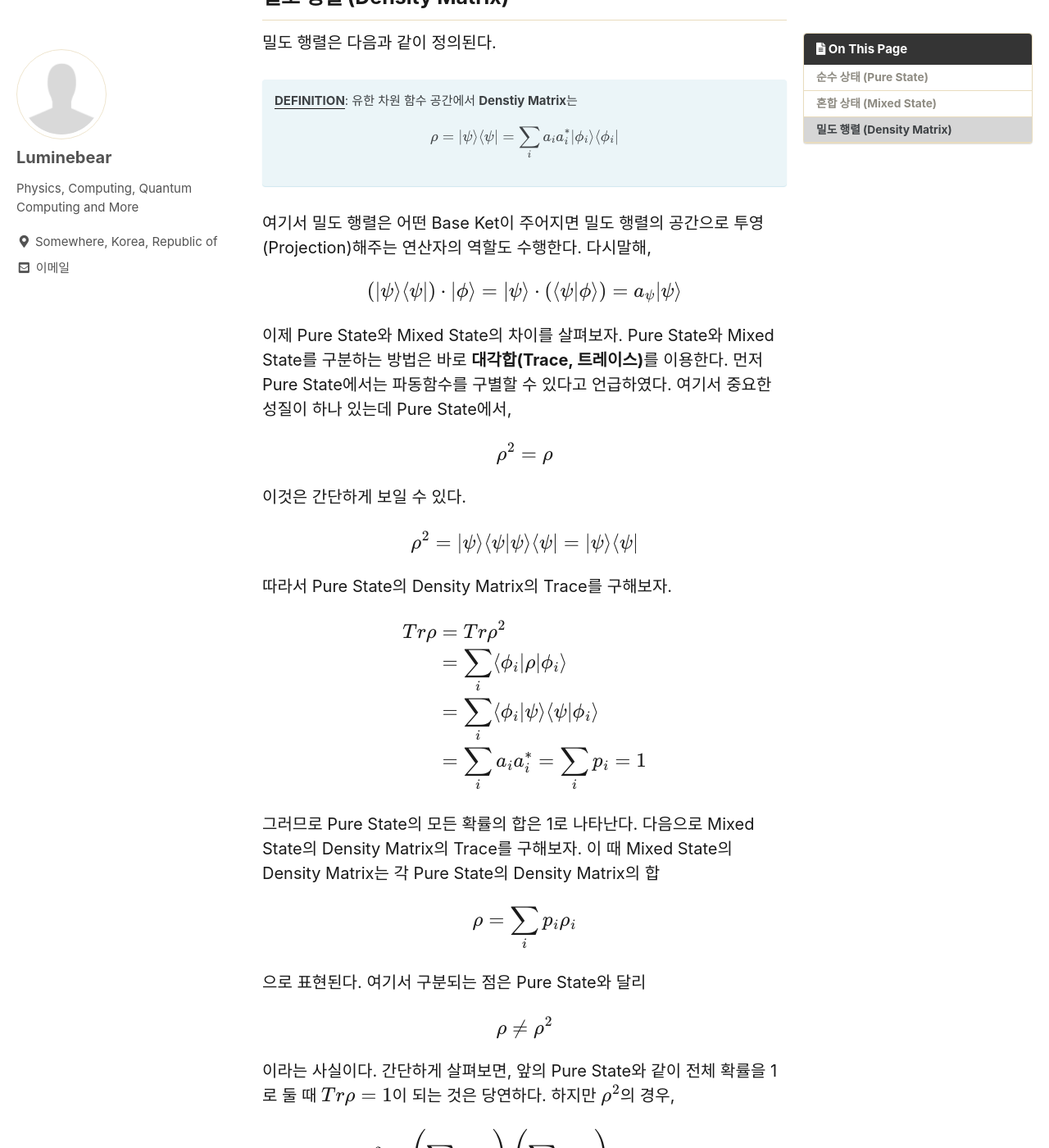
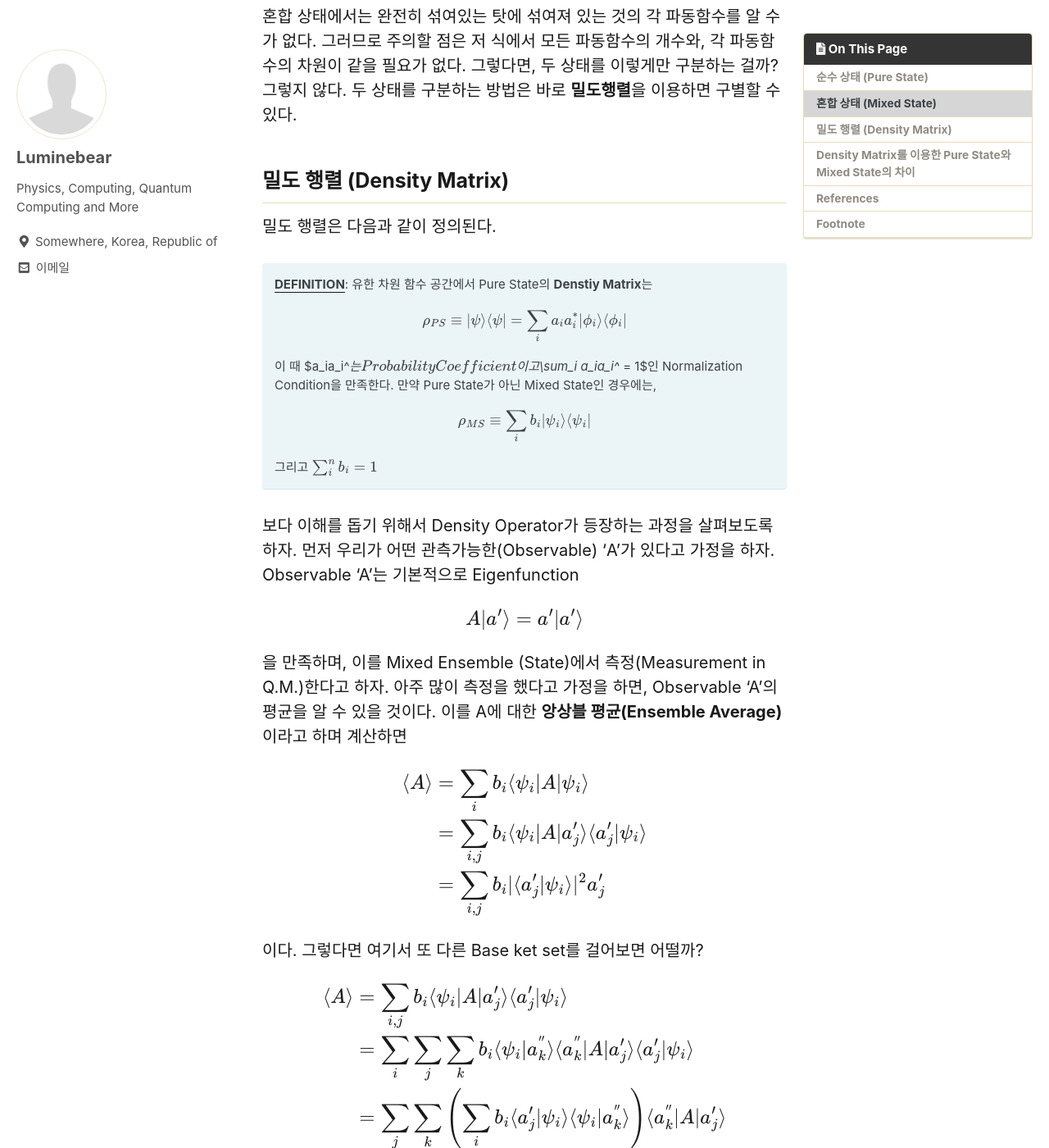
Before and after one commit to Luminebear/Luminebear.github.io, a Jekyll site: the page built from _posts/2021-01-05-PureandMixed.md, in a window 1280 px wide and 1400 px high, scrolled down 1276 px. Shown: the whole window at 82% size. Built offline with Jekyll 4.4.1, drawn with Linux system fonts in a browser that asks for light colours; cached includes are drawn as plain includes; some web fonts are replaced; comment, search, counter and statistics services are not loaded; some of the changed text lies outside the part shown.

Commit message:
Update Post

```diff
--- a/_posts/2021-01-05-PureandMixed.md
+++ b/_posts/2021-01-05-PureandMixed.md
@@ -26,42 +26,79 @@ $$
 \vert \psi \rangle = \sum_i a_i\vert \phi_i \rangle
 $$
 
-여기서 $a_i$는 i번째 확률 진폭(Probability Amplitude), $\vert \phi \rangle_i$는 i번째 직교 규격화된 파동함수이다.
+여기서 $a_i$는 i번째 확률 진폭(Probability Amplitude), $\vert \phi \rangle_i$는 i번째 직교 규격화된 고유 함수이다.
 {% endcapture %}
 <div class="notice--info">{{ notice-2 | markdownify }}</div>
 
-다시 말해서 순수 상태는 중첩되어 있지만 각 직교 규격화된 Base ket과 그것의 확률을 알 수 있는 상황을 말한다.
+다시 말해서 순수 상태는 중첩되어 있지만 각 직교 규격화된 Base Ket과 그것의 확률을 알 수 있는 상황을 말한다.
 
 ## 혼합 상태 (Mixed State)
-혼합 상태는 순수 상태와 반대의 개념이라고 생각하면 된다.
+혼합 상태는 순수 상태가 통계적으로 잘 섞여진 상태(statistically ensemble state)라고 생각하면 된다.
 
 {% capture notice-2 %}
 **<u>DEFINITION</u>**: 어떤 양자계에서 파동함수가 중첩되어 있을 때, 각 파동함수를 구별할 수 없고 여러 Pure State가 섞인 경우
-이를 **Mixed State**라고 한다. 이 경우에는 앞과는 달리 섞여있기 때문에 개별 파동함수의 구별이 불가능 하다.
+이를 **Mixed State**라고 한다. 이 경우에는 앞과는 달리 섞여있기 때문에 개별 파동함수의 구별이 불가능 하다. 수식으로는 다음과 같이 나타낼 수 있다.
+
+$$
+\sum_i^n b_i\vert \psi_i \rangle = b_1\vert \psi_1 \rangle + b_2\vert \psi_2 \rangle + b_3\vert \psi_3 \rangle + \cdots
+$$
+
+이 때 규격화 조건으로 $\sum_i^n b_i = 1$이다.
 {% endcapture %}
 <div class="notice--info">{{ notice-2 | markdownify }}</div>
 
-혼합 상태에서는 완전히 섞여있는 탓에 섞여져 있는 것의 각 파동함수를 알 수가 없다. 그렇다면, 두 상태를 이렇게만 구분하는 걸까?
-그렇지 않다. 두 상태를 구분하는 방법은 바로 **밀도행렬**을 이용하면 구별할 수 있다.
+혼합 상태에서는 완전히 섞여있는 탓에 섞여져 있는 것의 각 파동함수를 알 수가 없다. 그러므로 주의할 점은 저 식에서 모든 파동함수의 개수와, 각 파동함수의 차원이 같을 필요가 없다. 그렇다면, 두 상태를 이렇게만 구분하는 걸까? 그렇지 않다. 두 상태를 구분하는 방법은 바로 **밀도행렬**을 이용하면 구별할 수 있다.
 
 ## 밀도 행렬 (Density Matrix)
 밀도 행렬은 다음과 같이 정의된다.
 
 {% capture notice-2 %}
-**<u>DEFINITION</u>**: 유한 차원 함수 공간에서 **Denstiy Matrix**는
+**<u>DEFINITION</u>**: 유한 차원 함수 공간에서 Pure State의 **Denstiy Matrix**는
 
 $$
-\rho = \vert \psi \rangle \langle \psi \vert = \sum_i a_ia_i^*\vert\phi_i\rangle \langle\phi_i\vert
+\rho_{PS} \equiv \vert \psi \rangle \langle \psi \vert = \sum_i a_ia_i^*\vert\phi_i\rangle \langle\phi_i\vert
 $$
 
+이 때 $a_ia_i^*$는 Probability Coefficient이고 $\sum_i a_ia_i^* = 1$인 Normalization Condition을 만족한다. 만약 Pure State가 아닌 Mixed State인 경우에는,
+
+$$
+\rho_{MS} \equiv \sum_ib_i \vert \psi_i \rangle \langle \psi_i \vert
+$$
+
+그리고 $\sum_i^n b_i = 1$
 {% endcapture %}
 <div class="notice--info">{{ notice-2 | markdownify }}</div>
 
-여기서 밀도 행렬은 어떤 Base Ket이 주어지면 밀도 행렬의 공간으로 투영(Projection)해주는 연산자의 역할도 수행한다. 다시말해,
+보다 이해를 돕기 위해서 Density Operator가 등장하는 과정을 살펴보도록 하자. 먼저 우리가 어떤 관측가능한(Observable) 'A'가 있다고 가정을 하자. Observable 'A'는 기본적으로 Eigenfunction
 
 $$
-\left( \vert \psi \rangle \langle \psi \vert \right) \cdot \vert \phi \rangle = \vert \psi \rangle \cdot \left( \langle \psi \vert \phi \rangle \right) = a_\psi \vert \psi \rangle
+A\vert a' \rangle = a'\vert a' \rangle
 $$
+
+을 만족하며, 이를 Mixed Ensemble (State)에서 측정(Measurement in Q.M.)한다고 하자. 아주 많이 측정을 했다고 가정을 하면, Observable 'A'의 평균을 알 수 있을 것이다. 이를 A에 대한 **앙상블 평균(Ensemble Average)**이라고 하며 계산하면
+
+$$
+\begin{aligned}
+\langle A \rangle &= \sum_i b_i\langle \psi_i \vert A \vert \psi_i \rangle \\
+&= \sum_{i,j} b_i \langle\psi_i\vert  A \vert a'_j\rangle\langle a'_j \vert\psi_i\rangle \\
+&= \sum_{i,j} b_i \vert \langle a'_j \vert \psi_i \rangle \vert^2 a'_j
+\end{aligned}
+$$
+
+이다. 그렇다면 여기서 또 다른 Base ket set를 걸어보면 어떨까?
+
+$$
+\begin{aligned}
+\langle A \rangle &= \sum_{i,j} b_i \langle\psi_i\vert  A \vert a'_j\rangle\langle a'_j \vert\psi_i\rangle \\
+&= \sum_i \sum_j \sum_k b_i \langle\psi_i\vert a_k^{''} \rangle \langle a_k^{''} \vert A \vert a'_j\rangle\langle a'_j \vert\psi_i\rangle \\
+&= \sum_j \sum_k \left( \sum_i b_i \langle a'_j \vert\psi_i\rangle \langle\psi_i\vert a_k^{''} \rangle \right) \langle a_k^{''} \vert A \vert a'_j\rangle
+\end{aligned}
+$$
+
+방금전의 식과 하나가 있을 때와 비교하면, 몇 개의 Base ket set이 있던 하나의 고정된 항이 있고 단순히 Pure State의 합에만 의존하는 것을 볼 수 있다. 이것이 Density Matrix이다.
+여기서 Summation만 없으면 Pure State의 Desity Matrix가 된다.
+
+## Density Matrix를 이용한 Pure State와 Mixed State의 차이
 
 이제 Pure State와 Mixed State의 차이를 살펴보자. Pure State와 Mixed State를 구분하는 방법은 바로 **대각합(Trace, 트레이스)**를 이용한다.
 먼저 Pure State에서는 파동함수를 구별할 수 있다고 언급하였다. 여기서 중요한 성질이 하나 있는데 Pure State에서,
@@ -134,4 +171,9 @@ $$
 {% endcapture %}
 <div class="notice--info">{{ notice-2 | markdownify }}</div>
 
+## References
+* J.J. Sakurai, Modern Quantum Mechanics, 3rd Ed., 3.4.2 Ensemble Averages and Desntiy Operator
+* 이해웅, 양자 정보학 강의, 1장
+
+## Footnote
 [^1]: Density Matrix가 연산자의 역할을 수행하기 때문에 연산자로 부르기도 한다.
```
